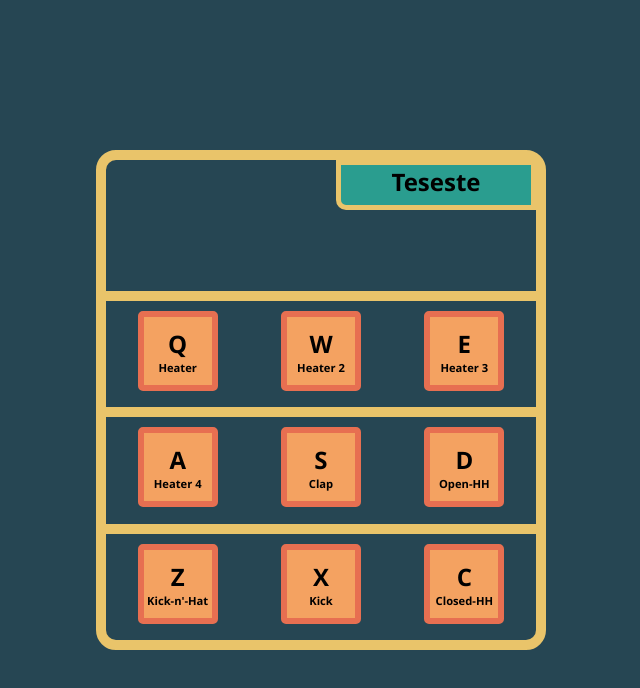
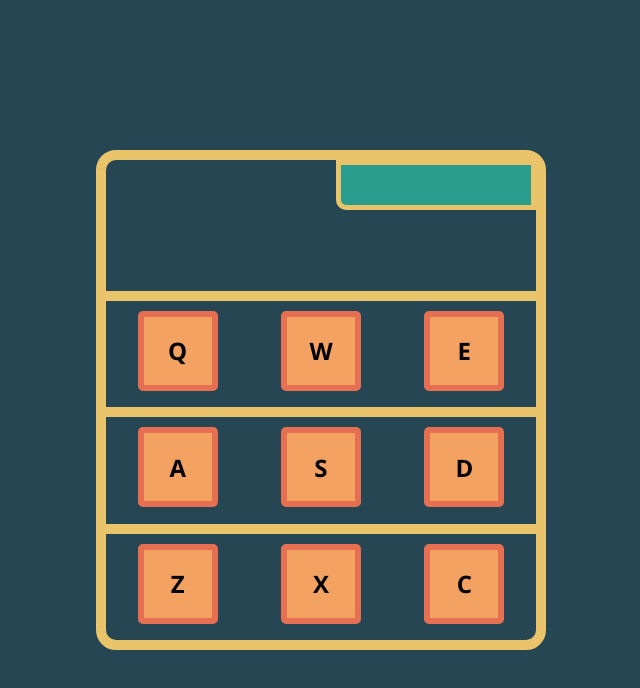
Before and after one commit to bsmsoma/fcc-drum-kit-challenge, a React (Vite) app in the folder fcc-drumkit/: page / in a window 1280 px wide. Shown: the top 688 px of the page, without its empty margins (319-959 px from the left). Built offline with nearby package versions, Linux system fonts and the light colour scheme.

Commit message:
passing tests

```diff
--- a/fcc-drumkit/index.html
+++ b/fcc-drumkit/index.html
@@ -4,6 +4,7 @@
     <meta charset="UTF-8" />
     <link rel="icon" type="image/svg+xml" href="/vite.svg" />
     <meta name="viewport" content="width=device-width, initial-scale=1.0" />
+    <script src="https://cdn.freecodecamp.org/testable-projects-fcc/v1/bundle.js" defer></script>
     <title>FCC - DrumKit</title>
   </head>
   <body>
--- a/fcc-drumkit/src/App.jsx
+++ b/fcc-drumkit/src/App.jsx
@@ -2,7 +2,7 @@ import React from "react";
 
 export default function App() {
 
-
+    const [displayInfo, setDisplayInfo] = React.useState("")
 
     const data = [
         {
@@ -57,35 +57,63 @@ export default function App() {
         return (
             <div
                 className="drum-pad"
-                id={item.text}
-                onClick={() => handleClick(item.text)}
+                id={item.audioUrl}
+                onClick={() => handleClick(item)}
                 key={item.text}
-                >
+            >
                 {item.text} {/*The Div Text*/}
                 <audio
                     className="clip"
                     src={item.audioUrl}
                     id={item.text}>
                 </audio>
-                <p>{item.name}</p>
             </div>
         )
     })
 
-    function handleClick(id) {
-       console.log(id)
+    React.useEffect(() => {
+        function handleKeyPress(event) {
+            const key = event.key.toUpperCase();
+            const item = data.find(d => d.text === key);
+            if (item) {
+                handleClick(item);
+            }
+        }
+
+        window.addEventListener("keydown", handleKeyPress);
+        return () => {
+            window.removeEventListener("keydown", handleKeyPress);
+        };
+    }, []);
+
+    // function handleClick(item) {
+    //     setDisplayInfo(() => item.name)
+    //     const audio = new Audio(item.audioUrl)
+    //     if (item.audioUrl) {
+    //         audio.currentTime = 0;
+    //         audio.play();
+    //     }
+    // }
+    function handleClick(item) {
+        setDisplayInfo(item.name);
+
+        const audioElement = document.getElementById(item.text);  // Get the audio element by its ID
+        if (audioElement) {
+            audioElement.currentTime = 0;  // Reset the audio to start from the beginning
+            audioElement.play();  // Play the audio
+        }
     }
 
     return (
         <section>
             <div id="drum-machine">
                 <div className="padbank">
-                    <div className="frame">{drumItems.slice(0,3)}</div>
-                    <div className="frame">{drumItems.slice(3,6)}</div>
-                    <div className="frame">{drumItems.slice(6,9)}</div>
+                    <div className="frame">{drumItems.slice(0, 3)}</div>
+                    <div className="frame">{drumItems.slice(3, 6)}</div>
+                    <div className="frame">{drumItems.slice(6, 9)}</div>
                 </div>
                 <div className="controlscontainer">
-                    <div id="display">Teseste</div>
+                    <div id="display">{displayInfo}</div>
                 </div>
             </div>
         </section>
```
